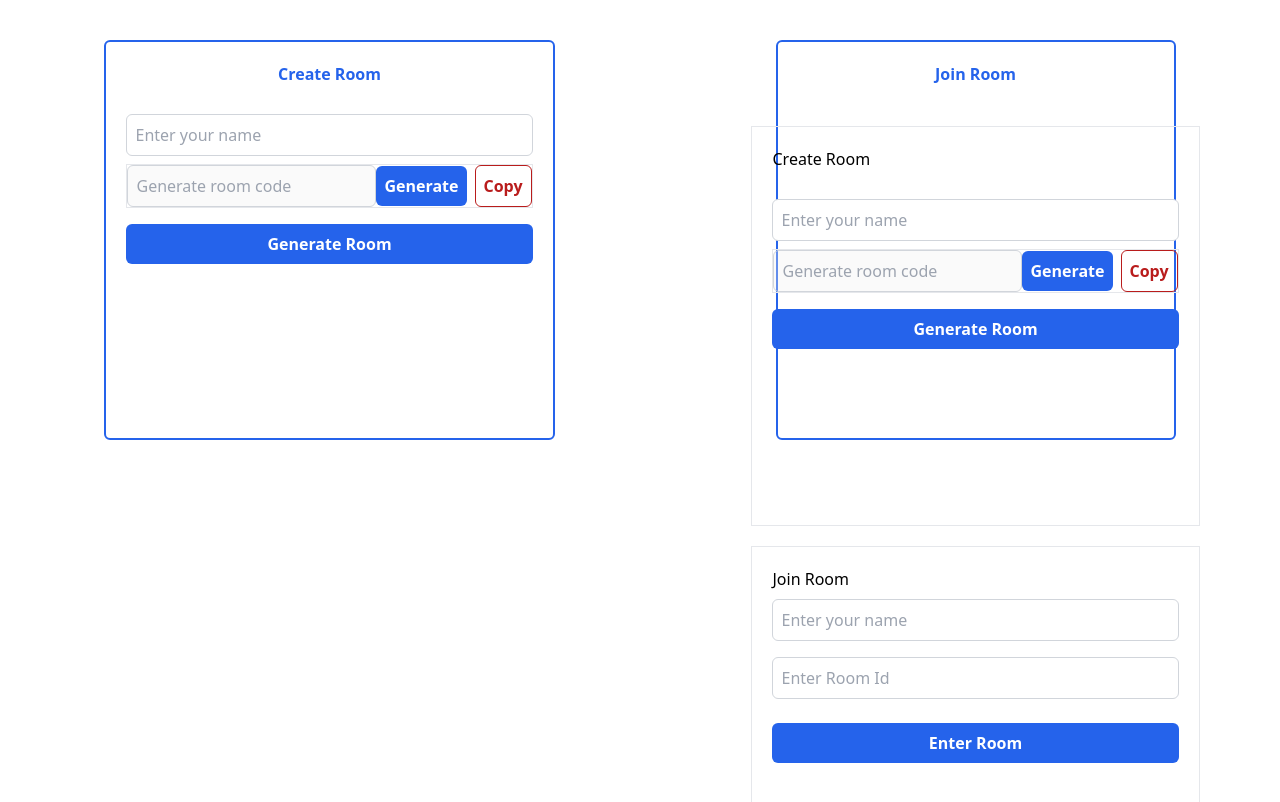
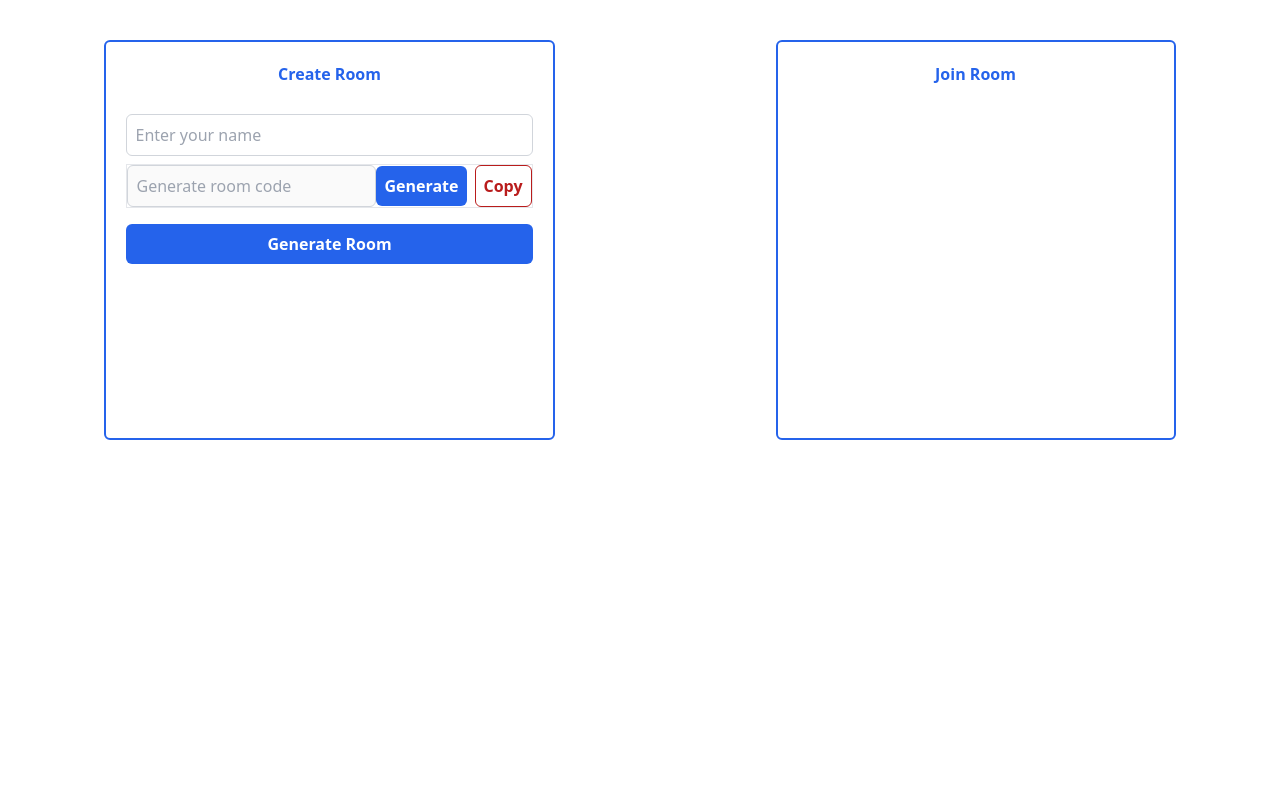
Before and after one commit to sd012gfhkhhvh/Slate.AI, a React (Vite) app in the folder client/: page /form in a window 1280 px wide. Shown: the top 802 px of the page. Built offline with nearby package versions, Linux system fonts and the light colour scheme; no server answers.

Commit message:
Update index.jsx

```diff
--- a/client/src/components/Forms/index.jsx
+++ b/client/src/components/Forms/index.jsx
@@ -17,14 +17,6 @@ const Form = ({ socket, setUser }) => {
       <div className="h-[25rem] mt-5 md:w-[400px]  p-5 border-2  border-blue-600 border-solid rounded-md mx-auto flex flex-col items-center">
         <h1 className="text-blue-600 font-bold">Join Room</h1>
         <div className="row h-100 pt-5">
-          <div className="form-box col-md-4 mt-5 form-box p-5 border border-primary rounded-4 mx-auto d-flex flex-column align-items-center">
-            <h1 className="text-primary fw-bold">Create Room</h1>
-            <CreateRoom socket={socket} setUser={setUser} />
-          </div>
-          <div className="form-box col-md-4 mt-5 form-box p-5 border border-primary rounded-4 mx-auto d-flex flex-column align-items-center">
-            <h1 className="text-primary fw-bold">Join Room</h1>
-            <JoinRoom socket={socket} setUser={setUser} />
-          </div>
         </div>
       </div>
     </div>
```
